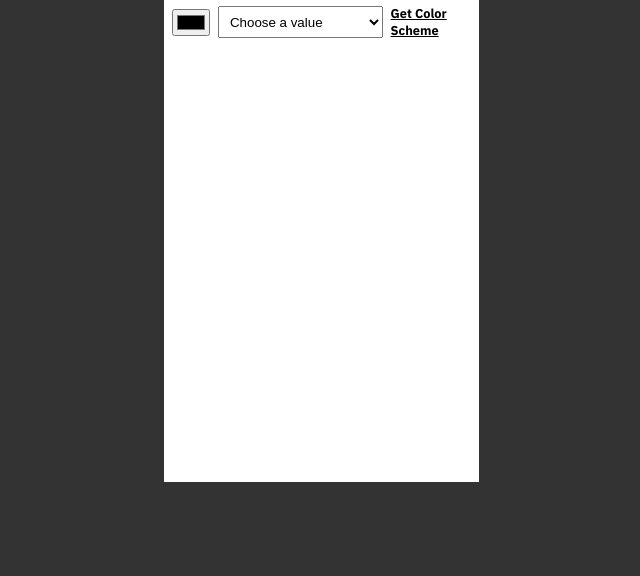
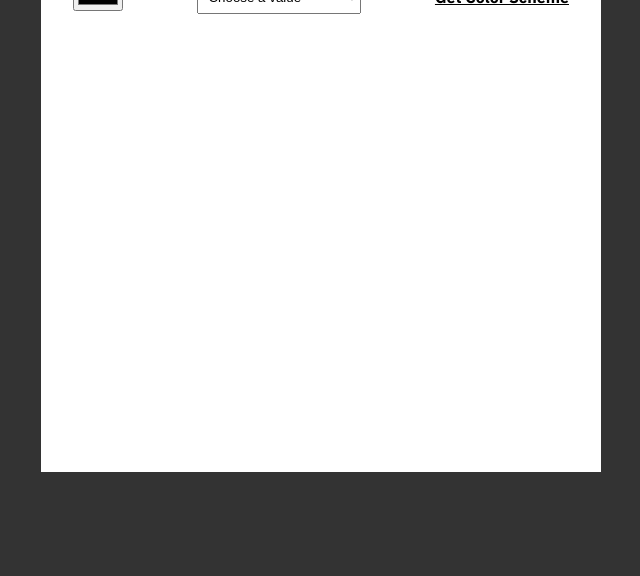
Before and after one commit to savvystrider/color-scheme-generator, a plain HTML site: page index.html in a window 1280 px wide. Shown: the part 224-800 px from the top of the page, without its empty margins (319-959 px from the left). Drawn offline with Linux system fonts and the light colour scheme.

Commit message:
adds desktop styles

```diff
--- a/styles.css
+++ b/styles.css
@@ -78,3 +78,40 @@ select {
 strong {
     letter-spacing: .8px;
 }
+
+@media screen and (min-width: 40rem) {
+    main {
+        width: 100%;
+        max-width: 100%;
+    }
+
+    .container {
+        padding: 1em 2em;
+        width: 100%;
+        max-width: 35rem;
+    }
+
+    form {
+        display: flex;
+        justify-content: space-between;
+        align-items: center;
+        gap: 1em;
+    }
+
+    .color-btn {
+        font-size: 1rem;
+    }
+
+    .output-container {
+        column-gap: 1em;
+    }
+
+    .col {
+        min-width: 4em;
+    }
+
+    .output-text {
+        font-size: 1rem;
+    }
+
+}
```
